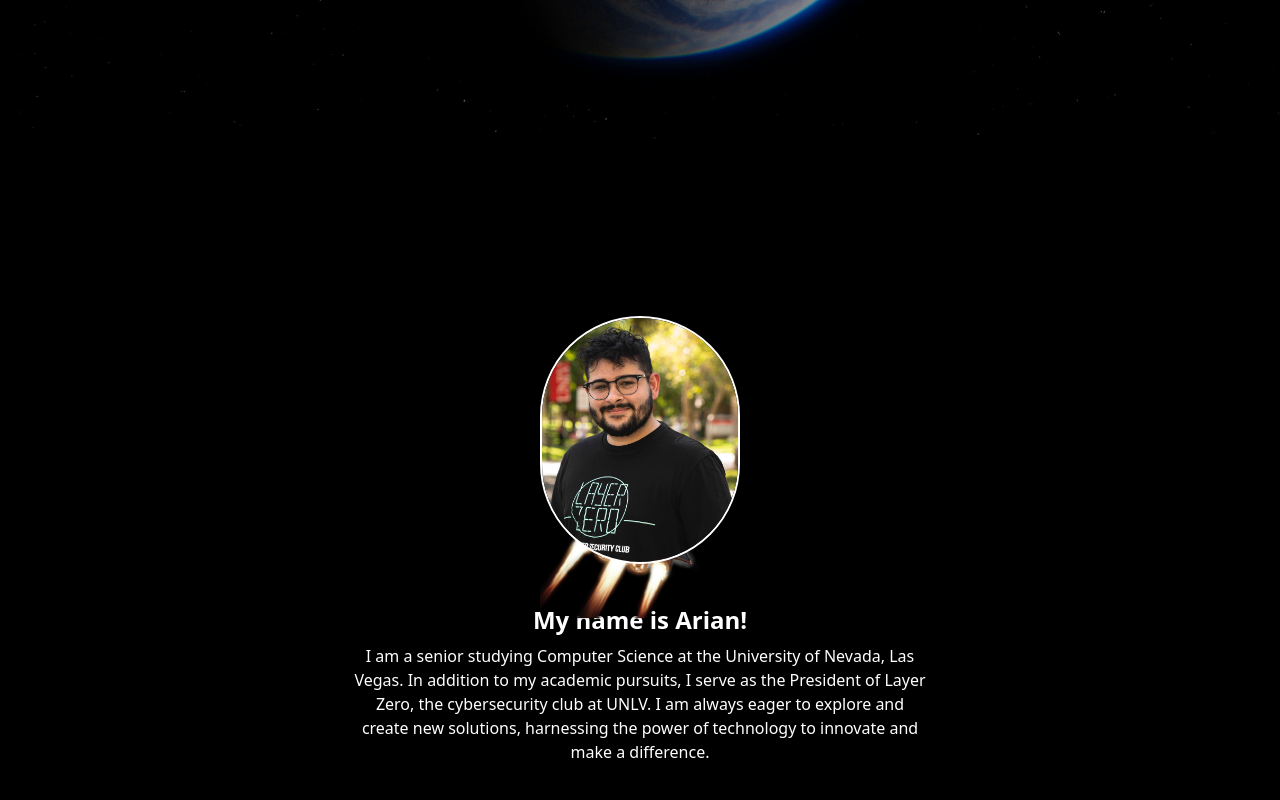
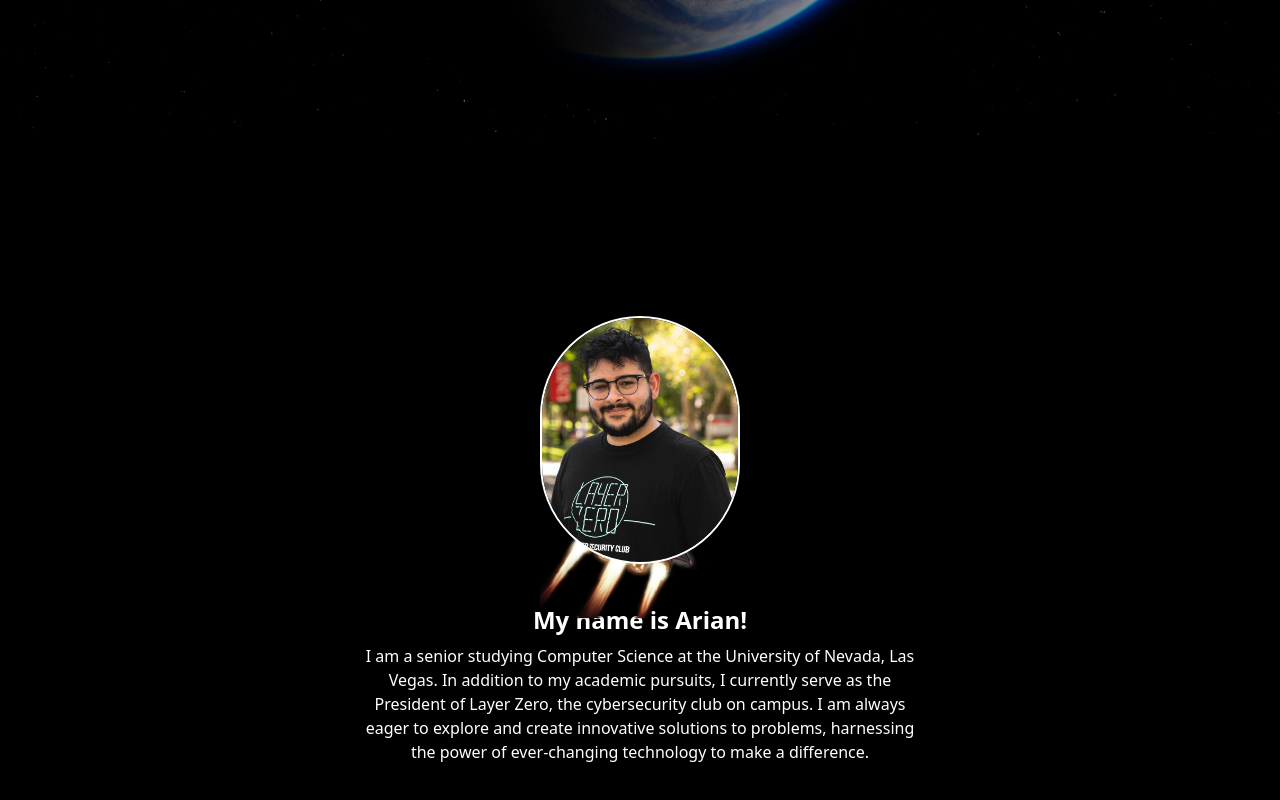
Before and after one commit to arianizadi/next-portfolio, a Next.js app: page / in a window 1280 px wide. Shown: the part 660-1460 px from the top of the page. Built offline with nearby package versions, Linux system fonts and the light colour scheme.

Commit message:
Updated Text

```diff
--- a/components/BasicIntro.tsx
+++ b/components/BasicIntro.tsx
@@ -27,9 +27,7 @@ export function BasicIntro() {
         <Image src="/arian_fa22.jpg" alt="Arian Izadi Portrait" width={200} height={200} className="rounded-full border-2 z-10 border-white" />
         <div className="text-white text-center pt-10 px-2">
           <h1 className="text-2xl font-bold">My name is Arian!</h1>
-          <p className="pt-2 max-w-xl">I am a senior studying Computer Science at the University of Nevada, Las Vegas.
-            In addition to my academic pursuits, I serve as the President of Layer Zero, the cybersecurity club at UNLV.
-            I am always eager to explore and create new solutions, harnessing the power of technology to innovate and make a difference.</p>
+          <p className="pt-2 max-w-xl">I am a senior studying Computer Science at the University of Nevada, Las Vegas. In addition to my academic pursuits, I currently serve as the President of Layer Zero, the cybersecurity club on campus. I am always eager to explore and create innovative solutions to problems, harnessing the power of ever-changing technology to make a difference.</p>
         </div>
         <img className="absolute h-[200px]" id="rocket" src="/spaceship.webp" alt="spaceship" />
       </div>
```
